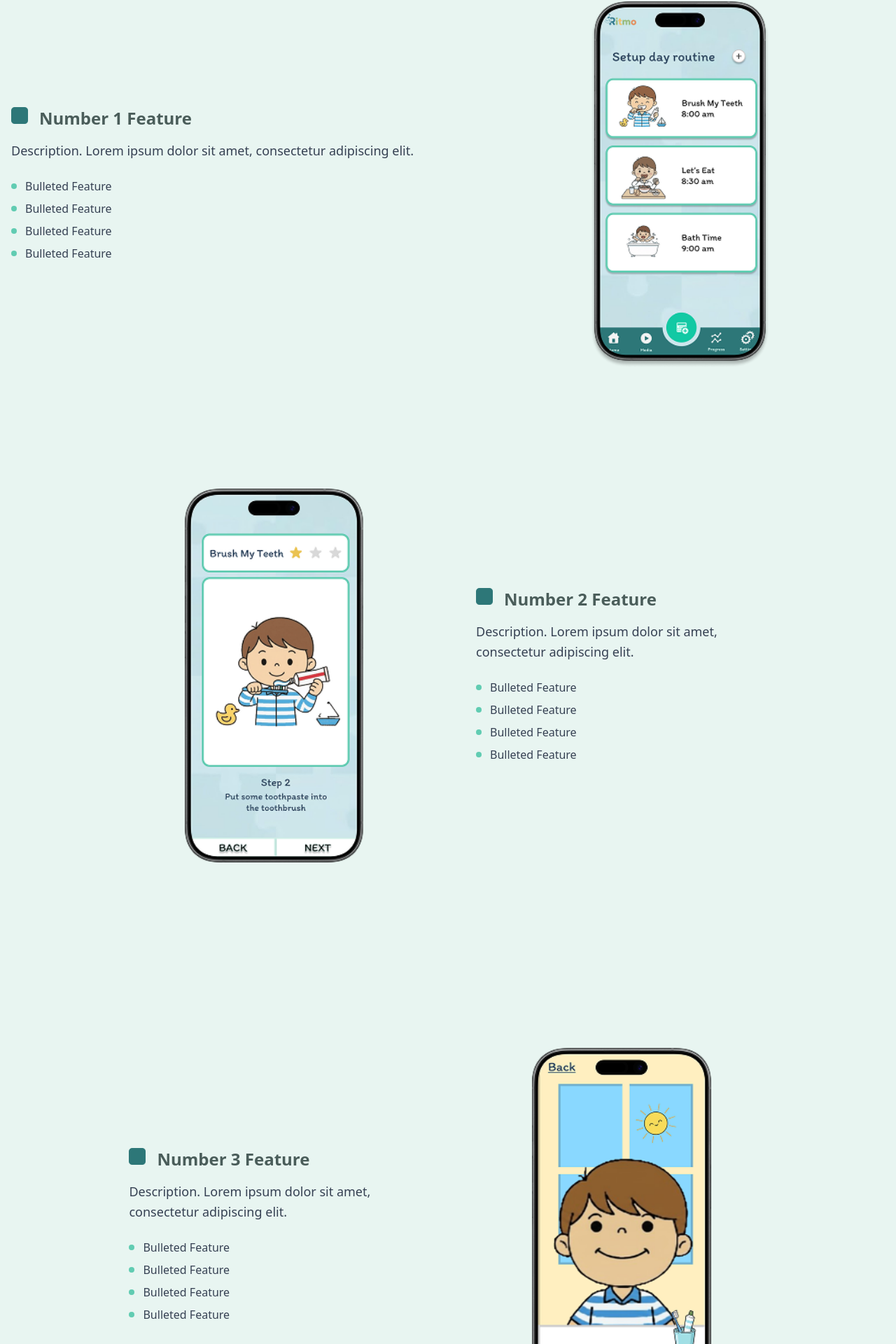
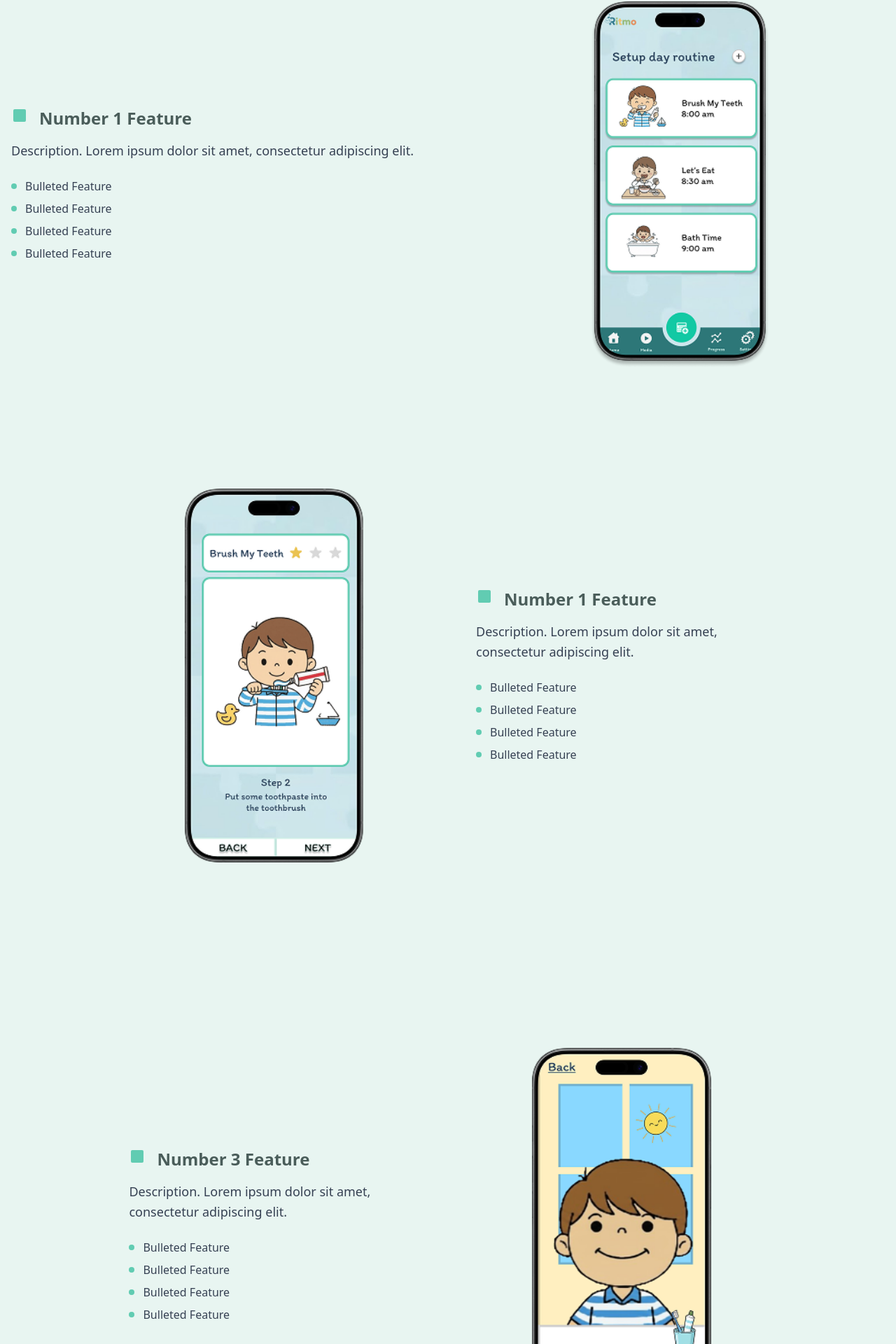
Before and after one commit to johnkarlmolina/ritmo-2.0, a React (Vite) app: page /features in a window 1280 px wide. Shown: the part 440-2360 px from the top of the page at 70% size. Built offline with nearby package versions, Linux system fonts and the light colour scheme.

Commit message:
remove the one imported assets and make it svg

```diff
--- a/src/pages/feature.tsx
+++ b/src/pages/feature.tsx
@@ -1,4 +1,3 @@
-import FeatureIcon from '../assets/Rectangle 482.png';
 import PhoneMockup1 from '../assets/1.png';
 import PhoneMockup2 from '../assets/2.1.png';
 import PhoneMockup3 from '../assets/2.3.png';
@@ -74,11 +73,16 @@ export default function Features() {
 									: 'opacity-0 -translate-x-20'
 							}`}>
 								<div className="flex items-start mb-4">
-									<img
-										src={FeatureIcon}
-										alt="Feature Icon"
-										className="w-6 h-6 mr-4"
-									/>
+									<svg
+										width="24"
+										height="24"
+										viewBox="0 0 24 24"
+										fill="none"
+										xmlns="http://www.w3.org/2000/svg"
+										className="w-6 h-6 mr-4 flex-shrink-0"
+									>
+										<rect x="3" y="3" width="18" height="18" rx="2" fill="#61CCB2" />
+									</svg>
 									<h2 className="text-2xl font-bold" style={{ color: '#4A5D5A' }}>
 										Number 1 Feature
 									</h2>
@@ -160,13 +164,18 @@ export default function Features() {
 								: 'opacity-0 translate-x-20'
 						}`}>
 							<div className="flex items-start mb-4">
-								<img
-									src={FeatureIcon}
-									alt="Feature Icon"
-									className="w-6 h-6 mr-4"
-								/>
+								<svg
+									width="24"
+									height="24"
+									viewBox="0 0 24 24"
+									fill="none"
+									xmlns="http://www.w3.org/2000/svg"
+									className="w-6 h-6 mr-4 flex-shrink-0"
+								>
+									<rect x="3" y="3" width="18" height="18" rx="2" fill="#61CCB2" />
+								</svg>
 								<h2 className="text-2xl font-bold" style={{ color: '#4A5D5A' }}>
-									Number 2 Feature
+									Number 1 Feature
 								</h2>
 							</div>
 							<div className="flex-1">
@@ -215,11 +224,16 @@ export default function Features() {
 								: 'opacity-0 -translate-x-20'
 						}`}>
 							<div className="flex items-start mb-4">
-								<img
-									src={FeatureIcon}
-									alt="Feature Icon"
-									className="w-6 h-6 mr-4"
-								/>
+								<svg
+									width="24"
+									height="24"
+									viewBox="0 0 24 24"
+									fill="none"
+									xmlns="http://www.w3.org/2000/svg"
+									className="w-6 h-6 mr-4 flex-shrink-0"
+								>
+									<rect x="3" y="3" width="18" height="18" rx="2" fill="#61CCB2" />
+								</svg>
 								<h2 className="text-2xl font-bold" style={{ color: '#4A5D5A' }}>
 									Number 3 Feature
 								</h2>
@@ -301,11 +315,16 @@ export default function Features() {
 									: 'opacity-0 translate-x-20'
 							}`}>
 								<div className="flex items-start mb-4">
-									<img
-										src={FeatureIcon}
-										alt="Feature Icon"
-										className="w-6 h-6 mr-4"
-									/>
+									<svg
+										width="24"
+										height="24"
+										viewBox="0 0 24 24"
+										fill="none"
+										xmlns="http://www.w3.org/2000/svg"
+										className="w-6 h-6 mr-4 flex-shrink-0"
+									>
+										<rect x="3" y="3" width="18" height="18" rx="2" fill="#61CCB2" />
+									</svg>
 									<h2 className="text-2xl font-bold" style={{ color: '#4A5D5A' }}>
 										Number 4 Feature
 									</h2>
```
